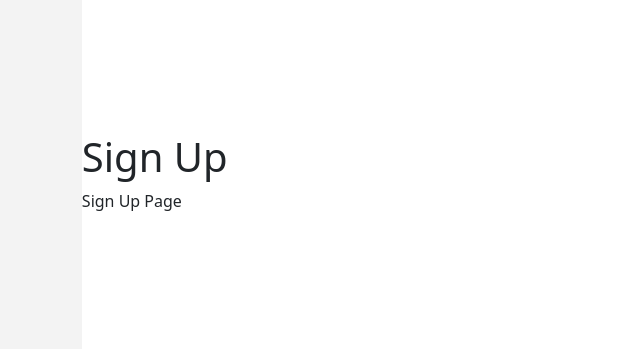
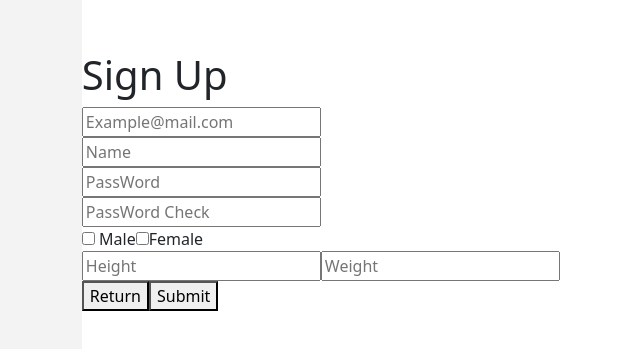
Before and after one commit to Health-info/FrontEnd, a React (Create React App) app: page /signup in a window 1280 px wide. Shown: the part 219-568 px from the top of the page, without its empty margins (101-741 px from the left). Built offline with nearby package versions, Linux system fonts and the light colour scheme.

Commit message:
Sign Up Page 추가

```diff
--- a/src/App.js
+++ b/src/App.js
@@ -4,7 +4,7 @@ import Login from "./pages/login/Login";
 import Menu from "./pages/menu/Menu";
 import SignUp from "./pages/signup/SignUp";
 import FitMain from "./pages/fitMain/FItMain";
-import Background from "./pages/background";
+import Background from "./pages/Background/background";
 
 function App() {
   return (
--- a/src/pages/login/Login.js
+++ b/src/pages/login/Login.js
@@ -1,5 +1,5 @@
-import axios from "axios";
-import React, { useState, useRef, useEffect } from "react";
+//import axios from "axios";
+import React, { useState, useRef } from "react";
 import { Link } from "react-router-dom";
 
 function Login() {
@@ -18,7 +18,7 @@ function Login() {
 
   //Login 클릭
   const submitHandler = () => {
-    console.log("login")
+    console.log("login");
     if (inputId.length < 5) {
       IdInput.current.focus();
       return;
@@ -33,7 +33,9 @@ function Login() {
     <div className="contaner">
       <div className="row">
         <div className="col-12 position-relative my-5">
-          <h2 className="fw-bolder fs-1 position-absolute top-50 start-50 translate-middle">Health-Info</h2>
+          <h2 className="fw-bolder fs-1 position-absolute top-50 start-50 translate-middle">
+            Health-Info
+          </h2>
         </div>
       </div>
       <div className="row">
@@ -41,7 +43,9 @@ function Login() {
           <form className="container bg-primary w-50 my-5 border border-dark-5 rounded-3">
             <div className="row">
               <div className="col-2 position-relative">
-                <p className="fw-bolder position-absolute top-50 start-50 translate-middle">ID</p>
+                <p className="fw-bolder position-absolute top-50 start-50 translate-middle">
+                  ID
+                </p>
               </div>
               <div className="col-10 my-3">
                 <input
@@ -50,14 +54,16 @@ function Login() {
                   type="text"
                   name="input_id"
                   value={inputId}
-                  placeholder="example@mail.com"
+                  placeholder="Example@mail.com"
                   onChange={handleInputId}
                 />
               </div>
             </div>
             <div className="row">
               <div className="col-2 position-relative">
-                <p className="fw-bolder position-absolute top-50 start-50 translate-middle">PW</p>
+                <p className="fw-bolder position-absolute top-50 start-50 translate-middle">
+                  PW
+                </p>
               </div>
               <div className="col-10 my-3">
                 <input
@@ -76,11 +82,22 @@ function Login() {
       </div>
       <div className="row my-5">
         <div className="col-6 position-relative">
-          <button type="button" className="btn btn-info position-absolute top-50 end-0 translate-middle-y mx-5 shadow-lg border border-dark" onClick={submitHandler}>Login</button>
+          <button
+            type="button"
+            className="btn btn-info position-absolute top-50 end-0 translate-middle-y mx-5 shadow-lg border border-dark"
+            onClick={submitHandler}
+          >
+            Login
+          </button>
         </div>
         <div className="col-6 position-relative">
-          <Link to="/">
-            <button type="button" className="btn btn-info position-absolute top-50 start-0 translate-middle-y mx-5 shadow-lg border border-dark">Sign up</button>
+          <Link to="/signup">
+            <button
+              type="button"
+              className="btn btn-info position-absolute top-50 start-0 translate-middle-y mx-5 shadow-lg border border-dark"
+            >
+              Sign up
+            </button>
           </Link>
         </div>
       </div>
--- a/src/pages/signup/SignUp.js
+++ b/src/pages/signup/SignUp.js
@@ -1,8 +1,153 @@
+import React, { useState, useRef } from "react";
+import { Link } from "react-router-dom";
+
 const SignUp = () => {
+  const [inputId, setInputId] = useState("");
+  const [inputName, setInputName] = useState("");
+  const [inputPw, setInputPw] = useState("");
+  const [inputHeight, setInputHeight] = useState("");
+  const [inputWeight, setInputWeight] = useState("");
+
+  //유효성 검사
+
+  //Focus용
+  const IdInput = useRef();
+  const NameInput = useRef();
+  const PwInput = useRef();
+  const HeightInput = useRef();
+  const WeightInput = useRef();
+
+  const submitHandler = () => {
+    console.log("login");
+    if (inputId.length < 5) {
+      IdInput.current.focus();
+      return;
+    }
+    if (inputName.length < 2) {
+      NameInput.current.focus();
+      return;
+    }
+    if (inputPw.length < 5) {
+      PwInput.current.focus();
+      return;
+    }
+    if (inputHeight.length < 3) {
+      HeightInput.current.focus();
+      return;
+    }
+    if (inputWeight.length < 2) {
+      WeightInput.current.focus();
+      return;
+    }
+  };
+
+  //input data의 변화 있을 때마다 value값 변경하여 useState
+  const handleInputId = (e) => {
+    setInputId(e.target.value);
+  };
+
+  const handleInputPw = (e) => {
+    setInputPw(e.target.value);
+  };
+  const handleInputName = (e) => {
+    setInputName(e.target.value);
+  };
+  const handleInputHeight = (e) => {
+    setInputHeight(e.target.value);
+  };
+  const handleInputWeight = (e) => {
+    setInputWeight(e.target.value);
+  };
+  // 체크박스 하나만 선택
+  const checkOnlyOne = (checkThis) => {
+    const checkboxes = document.getElementsByName("gender");
+    for (let i = 0; i < checkboxes.length; i++) {
+      if (checkboxes[i] !== checkThis) {
+        checkboxes[i].checked = false;
+      }
+    }
+  };
+
   return (
     <div>
       <h1>Sign Up</h1>
-      <p>Sign Up Page</p>
+      {/* E-mail */}
+      <input
+        ref={IdInput}
+        type="email"
+        name="input_id"
+        value={inputId}
+        placeholder="Example@mail.com"
+        onChange={handleInputId}
+      />
+      <br />
+      <input
+        ref={NameInput}
+        type="text"
+        name="name"
+        value={inputName}
+        placeholder="Name"
+        onChange={handleInputName}
+      />
+      <br />
+      {/* Password */}
+      <input
+        ref={PwInput}
+        type="text"
+        name="input_pw"
+        value={inputPw}
+        placeholder="PassWord"
+        onChange={handleInputPw}
+      />
+      <br />
+      {/* Password Check */}
+      <input type="text" name="input_pw_check" placeholder="PassWord Check" />
+      <br />
+      {/* Gender Check */}
+      <input
+        type="checkbox"
+        name="gender"
+        value="male"
+        onChange={(e) => checkOnlyOne(e.target)}
+        // Checkbox로 Focus주는 법 모르겠음
+      />{" "}
+      Male
+      <input
+        type="checkbox"
+        name="gender"
+        value="female"
+        onChange={(e) => checkOnlyOne(e.target)}
+      />
+      Female
+      <br />
+      <input
+        ref={HeightInput}
+        onKeyPress={(event) => {
+          if (!/[0-9]/.test(event.key)) {
+            event.preventDefault();
+          }
+        }}
+        placeholder="Height"
+        onChange={handleInputHeight}
+      />
+      <input
+        ref={WeightInput}
+        onKeyPress={(event) => {
+          if (!/[0-9]/.test(event.key)) {
+            event.preventDefault();
+          }
+        }}
+        placeholder="Weight"
+        onChange={handleInputWeight}
+      />
+      <br />
+      {/* Return & Submit  */}
+      <Link to="/login">
+        <button type="button">Return</button>
+      </Link>
+      <button type="button" onClick={submitHandler}>
+        Submit
+      </button>
     </div>
   );
 };
```
Also changed, not shown: src/components/RouteTest.js (deleted, +0 -13 lines), src/pages/Background/background.js (renamed from src/pages/background.js, +3 -4 lines), public/manifest.json (deleted), public/robots.txt (deleted), src/pages/Background/background.module.css (renamed from src/pages/background.module.css), src/pages/Background/backimage.png (added).
